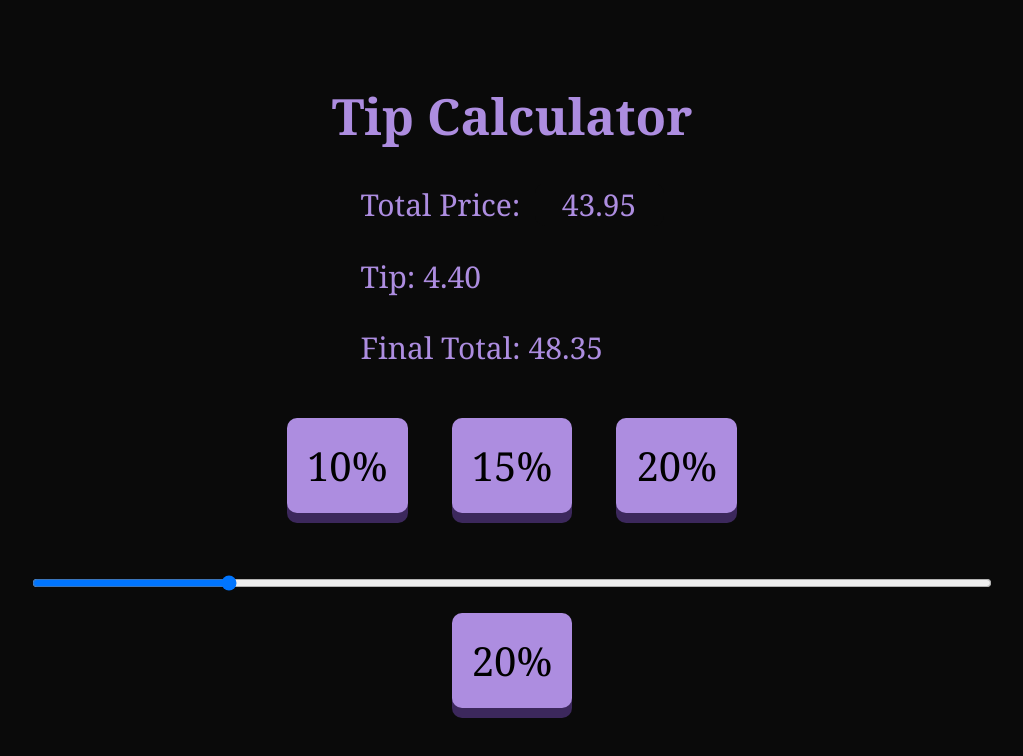
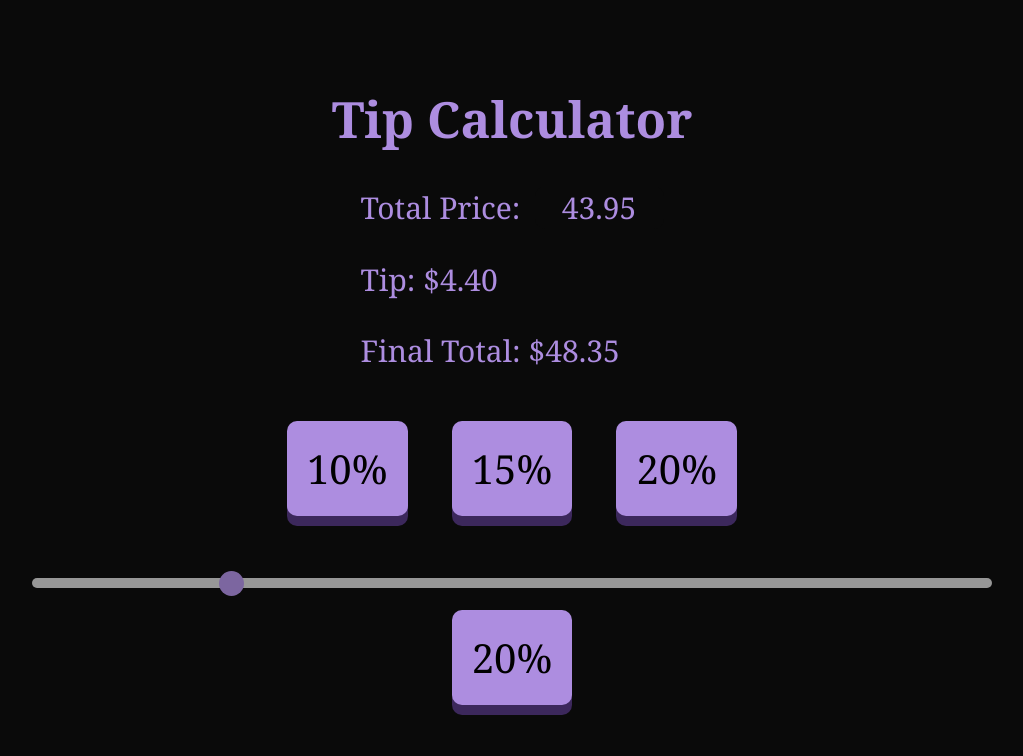
Before and after one commit to gabynirmal/TipCalculator, a plain HTML site: page index.html in a window 1280 px wide. Both pictures are taken after a click on the button "10%". Shown: the whole page, without its empty margins (128-1151 px from the left). Drawn offline with Linux system fonts and the light colour scheme.

Commit message:
fixed slider style, need to add input error messages

```diff
--- a/index.html
+++ b/index.html
@@ -13,8 +13,8 @@
       <div>
         <label for="price">Total Price:</label>
         <input type="text" id="price" value="43.95" />
-        <p>Tip: <span class="tip">0.00</span></p>
-        <p>Final Total: <span class="tipTotal">0.00</span></p>
+        <p>Tip: <span class="tip">$0.00</span></p>
+        <p>Final Total: <span class="tipTotal">$0.00</span></p>
       </div>
       <div>
         <button type="button" data-target="10">10%</button>
--- a/script.js
+++ b/script.js
@@ -1,3 +1,5 @@
+//TODO: add error alert if input is not a number
+
 const slider = document.querySelector(".slider");
 
 slider.addEventListener("input", () => {
@@ -17,7 +19,7 @@ buttons.forEach((item) => {
     const customVal = slider.value;
     const tipVal = data === "custom" ? customVal : data;
     const tipPercent = parseFloat(tipVal) / 100;
-    tipText.textContent = (input * tipPercent).toFixed(2);
-    tipTotalText.textContent = (input * tipPercent + input).toFixed(2);
+    tipText.textContent = "$" + (input * tipPercent).toFixed(2);
+    tipTotalText.textContent = "$" + (input * tipPercent + input).toFixed(2);
   });
 });
--- a/styles.css
+++ b/styles.css
@@ -65,5 +65,37 @@ button:active {
 }
 
 .slider {
+  -webkit-appearance: none;
   width: 75vw;
+  height: 10px;
+  border-radius: 5px;
+  background: #d3d3d3;
+  outline: none;
+  opacity: 0.7;
+  -webkit-transition: 0.2s;
+  transition: opacity 0.2s;
 }
+
+.slider:hover {
+  opacity: 1;
+}
+
+/*Chrome, Safari*/
+.slider::-webkit-slider-thumb {
+  -webkit-appearance: none;
+  appearance: none;
+  width: 25px;
+  height: 25px;
+  border-radius: 50%;
+  background: #ad8de0;
+  cursor: pointer;
+}
+
+/*FireFox*/
+.slider::-moz-range-thumb {
+  width: 25px;
+  height: 25px;
+  border-radius: 50%;
+  background: #ad8de0;
+  cursor: pointer;
+}
```
